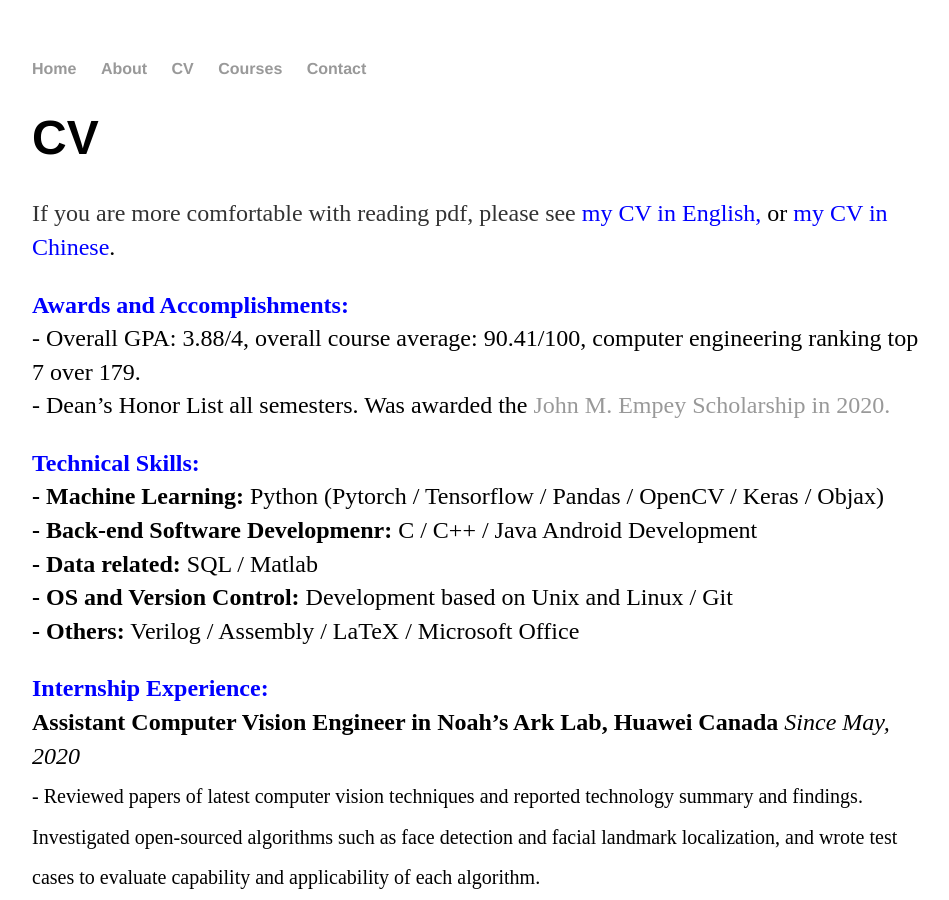
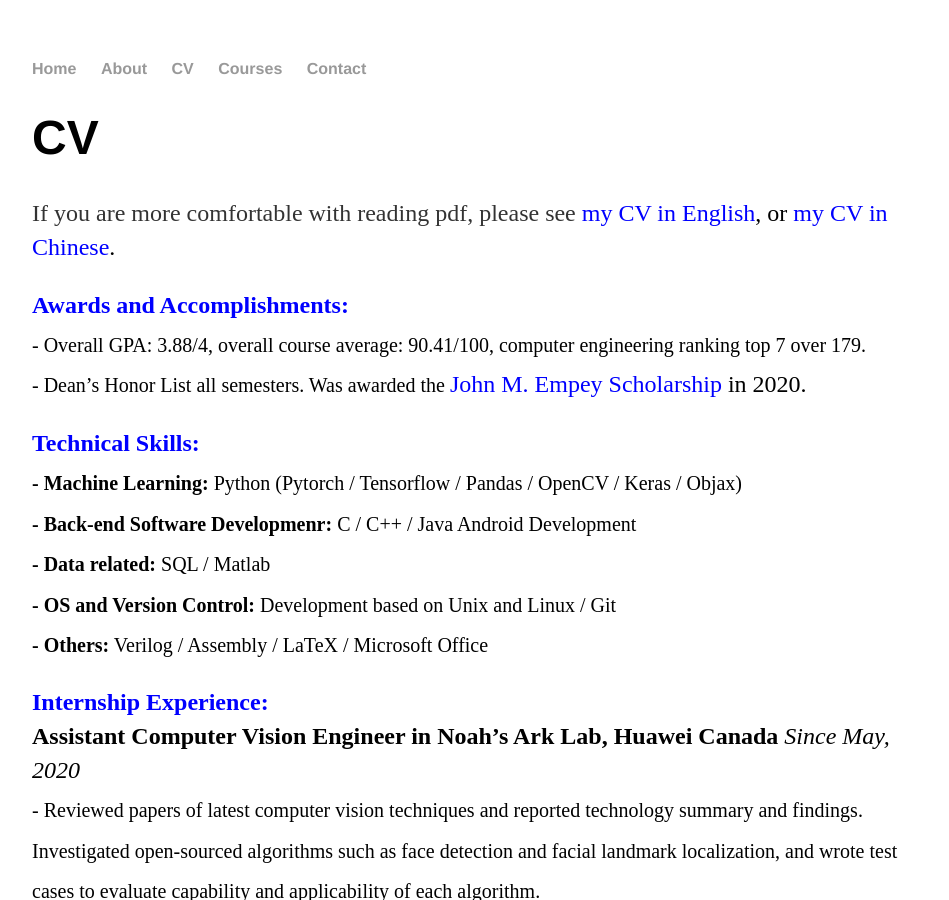
Before and after one commit to ljn1999/ljn1999.github.io, a Jekyll site: the page built from cv/index.html, in a window 1280 px wide and 900 px high. Shown: the whole window, without its empty margins (160-1109 px from the left). Built offline with Jekyll 4.4.1, drawn with Linux system fonts in a browser that asks for light colours.

Commit message:
Update index.html

```diff
--- a/cv/index.html
+++ b/cv/index.html
@@ -6,24 +6,24 @@ title: CV
 <div class="blurb">
   <h1>CV</h1>
   <p>If you are more comfortable with reading pdf, please see <a href="https://docs.google.com/document/d/1ONj2Q1b1DyFfgyBu_Gfeohl-Ne94taM-LcmoAczmoKw/edit?usp=sharing">
-     <font size= "5" color="blue">my CV in English</a>, <font size= "5" color="black">or <a href="https://docs.google.com/document/d/1umq-quvittaVLVdQZ9BZ3rsRu0gT9ihlgpajAnL5cmM/edit?usp=sharing">
+     <font size= "5" color="blue">my CV in English</a><font size= "5" color="black">, or <a href="https://docs.google.com/document/d/1umq-quvittaVLVdQZ9BZ3rsRu0gT9ihlgpajAnL5cmM/edit?usp=sharing">
      <font size= "5" color="blue">my CV in Chinese</a><font size= "5" color="black">.
 
   <p><font size="5" color="blue"><b>Awards and Accomplishments:</b></font>
 
-  <br> - Overall GPA: 3.88/4, overall course average: 90.41/100, computer engineering ranking top 7 over 179.
-  <br> - Dean’s Honor List all semesters. Was awarded the <a href="https://engineering.calendar.utoronto.ca/scholarships-and-financial-aid"><color="blue">John M. Empey Scholarship <color="black">in 2020. </a>
+  <br><sub> - Overall GPA: 3.88/4, overall course average: 90.41/100, computer engineering ranking top 7 over 179.
+  <br> - Dean’s Honor List all semesters. Was awarded the <a href="https://engineering.calendar.utoronto.ca/scholarships-and-financial-aid"><font size= "5" color="blue">John M. Empey Scholarship <font size= "5" color="black">in 2020. </a></sub>
 
 
   <p><font size="5" color="blue"><b>Technical Skills:</b></font>
 
-  <br><b> - Machine Learning:</b> Python (Pytorch / Tensorflow / Pandas / OpenCV / Keras / Objax)
+  <br><sub><b> - Machine Learning:</b> Python (Pytorch / Tensorflow / Pandas / OpenCV / Keras / Objax)
   <br><b> - Back-end Software Developmenr:</b> C / C++ / Java Android Development
   <br><b> - Data related:</b> SQL / Matlab
   <br><b> - OS and Version Control:</b> Development based on Unix and Linux / Git
-  <br><b> - Others:</b> Verilog / Assembly / LaTeX / Microsoft Office
+  <br><b> - Others:</b> Verilog / Assembly / LaTeX / Microsoft Office</sub>
 
-	<p><font size="5" color="blue"><b>Internship Experience:</b></font>
+  <p><font size="5" color="blue"><b>Internship Experience:</b></font>
   <br><b>Assistant Computer Vision Engineer in Noah’s Ark Lab, Huawei Canada</b><em>  Since May, 2020</em>
   <br><sub> - Reviewed papers of latest computer vision techniques and reported technology summary and findings.
               Investigated open-sourced algorithms such as face detection and facial landmark localization,
@@ -46,14 +46,14 @@ title: CV
   <br> - Implemented a navigation system using A* algorithm and Dijkstra to solve the shortest path issues.
   <br> - Integrated and combined greedy algorithm, simulated annealing, 2-opt, and 3-opt algorithms, genetic algorithms, etc.,
          to solve core features related to the salesman problem.</sub>
-  <br><a href="https://github.com/ljn1999/Traffic-Sign-Detection"><color="blue"><b>Traffic Sign Detection project</b></a><em>  2020</em>
+  <br><a href="https://github.com/ljn1999/Traffic-Sign-Detection"><font size= "5" color="blue"><b>Traffic Sign Detection project</b></a><em>  <font size= "5" color="black">2020</em>
   <br><sub> - Enriched size of dataset by utilizing data augmentation based on Python to create training and validation sets.
   <br> - Implemented color and shape detection models to identify and localize traffic signs in the sample image data.
   <br> - Classified dataset into two stages and applied machine learning techniques including 7-layer CNNs to process data in each stage;
          reached overall 60% accuracy of traffic sign recognition and localization in a driving record.</sub>
 
   <p><font size="5" color="blue"><b>Ongoing Personal Projects:</b></font>
-  <br><a href="https://github.com/ljn1999/LeetCode-problems"><color="blue"><b>Leetcode Problems Daily Practice</b></a><em>  Since July, 2020</em>
+  <br><a href="https://github.com/ljn1999/LeetCode-problems"><font size= "5" color="blue"><b>Leetcode Problems Daily Practice</b></a><em>  <font size= "5" color="black">Since July, 2020</em>
 
   <br><b>OpenCV Cube Solver (Reproduction of a YouTube Video)</b><em>  Since February, 2021</em>
   <br><sub> - Find contours and detect color in regions with OpenCV library.
```
